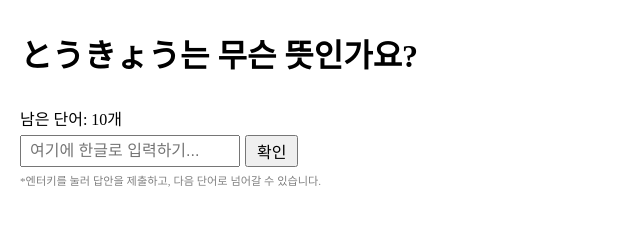
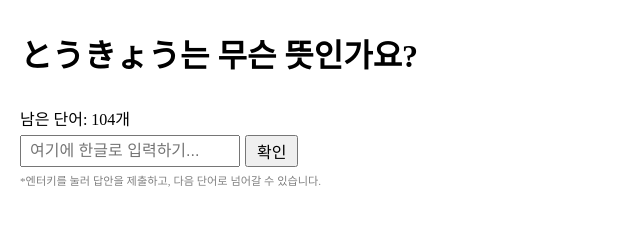
Before and after one commit to handfriendsh1p/jp-voca, a plain HTML site: page index.html in a window 1280 px wide. Shown: the full height of the page, 0-640 px from the left. Drawn offline with Linux system fonts and the light colour scheme.

Commit message:
Update index.html

```diff
--- a/index.html
+++ b/index.html
@@ -286,7 +286,7 @@
     }
 
     let index = 0;
-    let count = 94;
+    let count = 0;
     let wrong = [];
     const mondai = document.getElementById('mondai');
     const msg = document.getElementById('msg');
```
